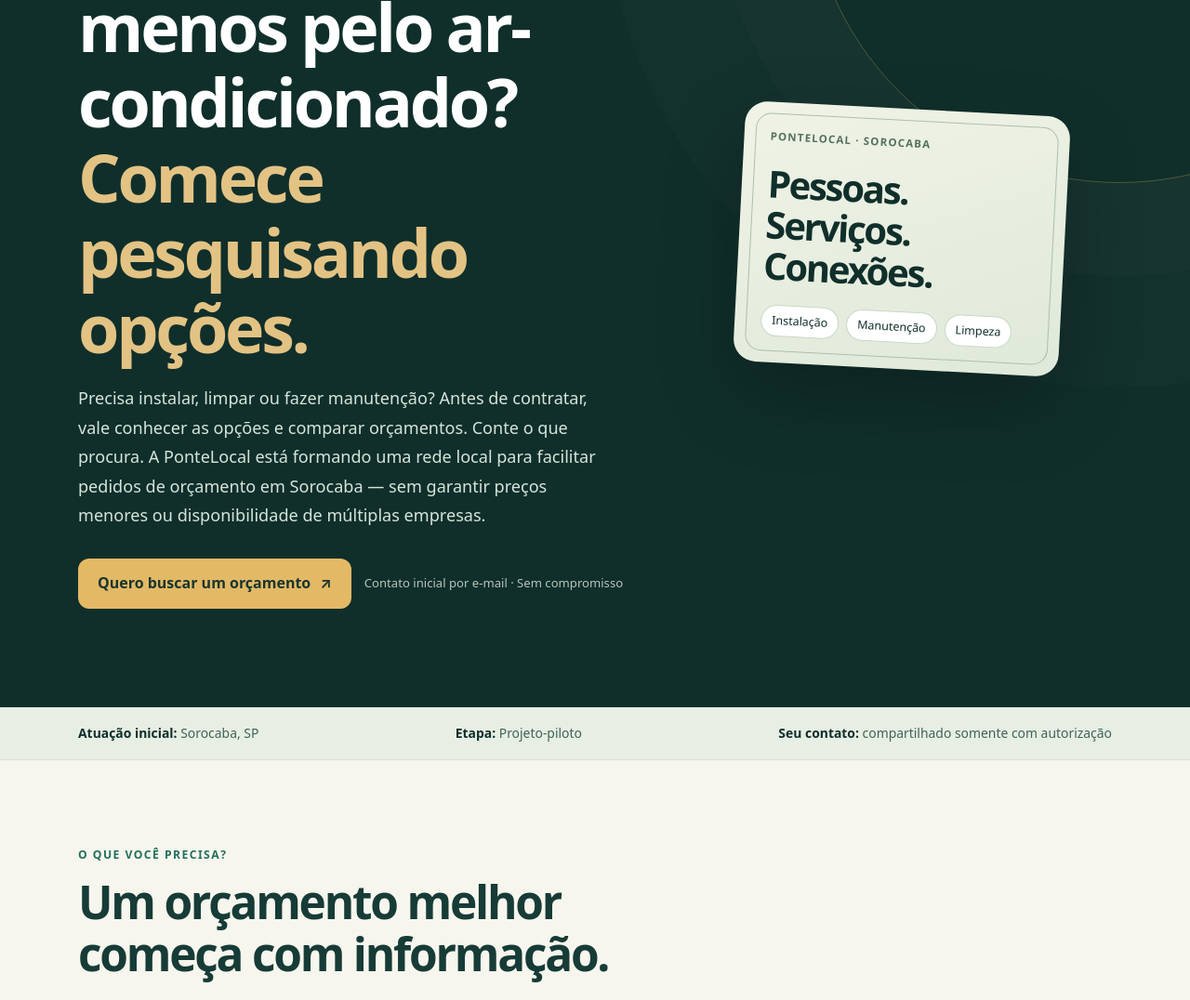
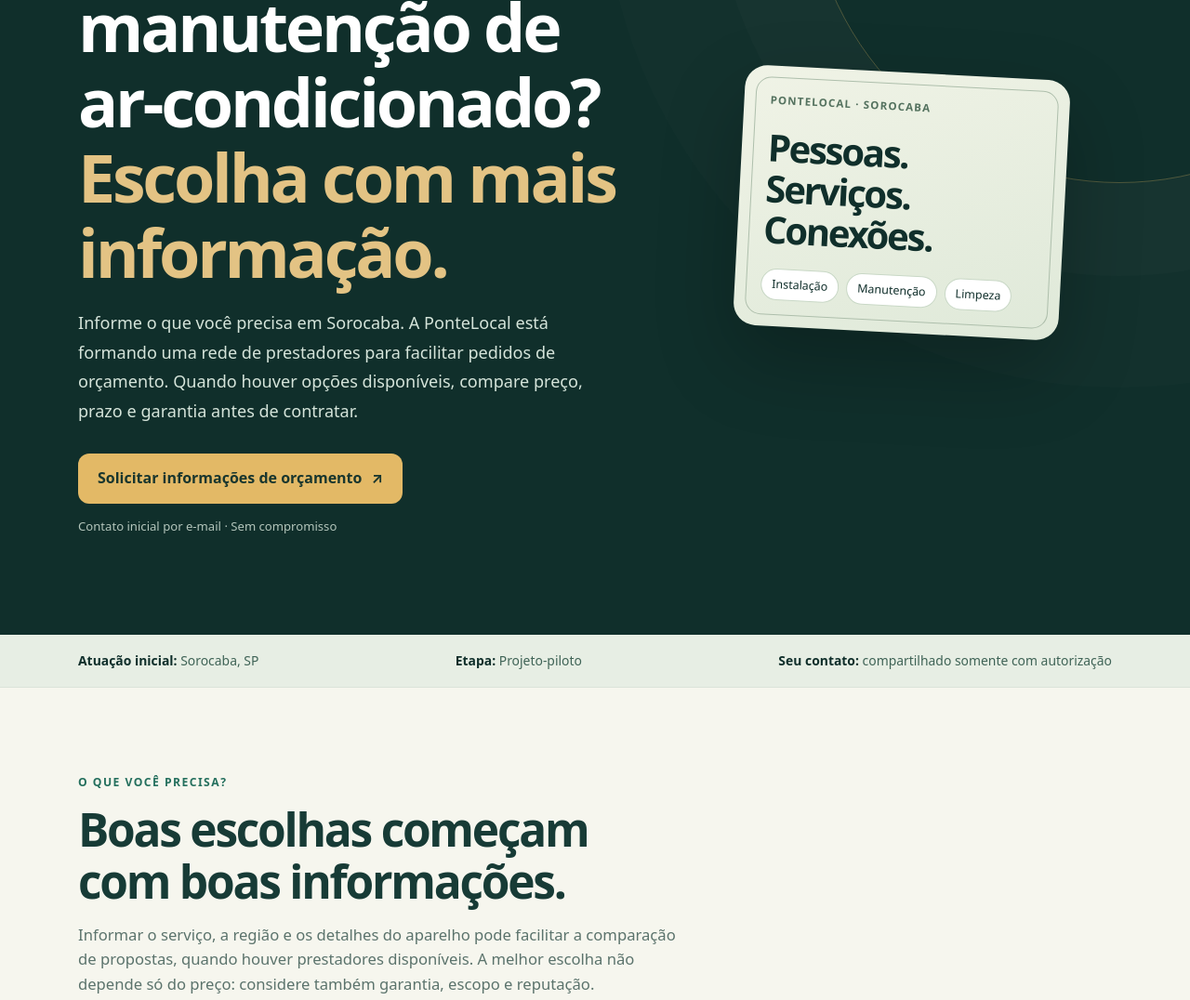
Before and after one commit to CorreiaCerta/correiacerta-site, a plain HTML site: page pontelocal/index.html in a window 1280 px wide. Shown: the part 314-1390 px from the top of the page at 93% size. Drawn offline with Linux system fonts and the light colour scheme.

Commit message:
Refine customer value proposition: informed quotes without savings or price-comparison guarantees

```diff
--- a/pontelocal/index.html
+++ b/pontelocal/index.html
@@ -4,7 +4,7 @@
 <meta charset="utf-8">
 <meta name="viewport" content="width=device-width, initial-scale=1">
 <meta name="theme-color" content="#102f2b">
-<meta name="description" content="PonteLocal Sorocaba: solicite informações para comparar orçamentos de instalação, limpeza e manutenção de ar-condicionado. Compare opções quando disponíveis, sem promessa de economia.">
+<meta name="description" content="PonteLocal Sorocaba: solicite informações para orçamentos de instalação, limpeza e manutenção de ar-condicionado. Conheça condições de prestadores participantes, quando disponíveis.">
 <meta name="robots" content="noindex, nofollow">
 <title>PonteLocal | Ar-condicionado em Sorocaba</title>
 <style>
@@ -99,16 +99,16 @@ details p{color:var(--muted);margin:10px 0 0}
 <div class="hero">
  <div class="hero-inner wrap">
   <div><span class="eyebrow">Conexões locais, com clareza</span>
-  <h1>Quer pagar menos pelo ar-condicionado? <em>Comece pesquisando opções.</em></h1>
-  <p>Precisa instalar, limpar ou fazer manutenção? Antes de contratar, vale conhecer as opções e comparar orçamentos. Conte o que procura. A PonteLocal está formando uma rede local para facilitar pedidos de orçamento em Sorocaba — sem garantir preços menores ou disponibilidade de múltiplas empresas.</p>
-  <div class="hero-actions"><a href="#solicitar" class="btn btn-primary">Quero buscar um orçamento <span aria-hidden="true">↗</span></a><span class="hero-note">Contato inicial por e-mail · Sem compromisso</span></div>
+  <h1>Instalação ou manutenção de ar-condicionado? <em>Escolha com mais informação.</em></h1>
+  <p>Informe o que você precisa em Sorocaba. A PonteLocal está formando uma rede de prestadores para facilitar pedidos de orçamento. Quando houver opções disponíveis, compare preço, prazo e garantia antes de contratar.</p>
+  <div class="hero-actions"><a href="#solicitar" class="btn btn-primary">Solicitar informações de orçamento <span aria-hidden="true">↗</span></a><span class="hero-note">Contato inicial por e-mail · Sem compromisso</span></div>
   </div>
   <div class="orbit" aria-hidden="true"><div class="visual-card"><div class="smalllabel">PonteLocal · Sorocaba</div><div class="big">Pessoas.<br>Serviços.<br>Conexões.</div><div class="chips"><span class="chip">Instalação</span><span class="chip">Manutenção</span><span class="chip">Limpeza</span></div></div></div>
  </div>
 </div>
 <div class="strip"><div class="strip-inner wrap"><span><strong>Atuação inicial:</strong> Sorocaba, SP</span><span><strong>Etapa:</strong> Projeto-piloto</span><span><strong>Seu contato:</strong> compartilhado somente com autorização</span></div></div>
 <section class="wrap" id="servicos">
- <div class="sectiontitle"><span class="kicker">O que você precisa?</span><h2>Um orçamento melhor começa com informação.</h2><p class="subtitle">Informar o serviço, a região e os detalhes do aparelho pode facilitar a comparação de propostas, quando houver prestadores disponíveis. A melhor escolha não depende só do preço: considere também garantia, escopo e reputação.</p></div>
+ <div class="sectiontitle"><span class="kicker">O que você precisa?</span><h2>Boas escolhas começam com boas informações.</h2><p class="subtitle">Informar o serviço, a região e os detalhes do aparelho pode facilitar a comparação de propostas, quando houver prestadores disponíveis. A melhor escolha não depende só do preço: considere também garantia, escopo e reputação.</p></div>
  <div class="cards">
  <article class="card"><div class="iconbox" aria-hidden="true">↗</div><h3>Instalação</h3><p>Instalação de aparelhos split e avaliação inicial do serviço necessário, conforme as condições de cada prestador.</p></article>
  <article class="card"><div class="iconbox" aria-hidden="true">✦</div><h3>Limpeza</h3><p>Solicitações de higienização e limpeza periódica de equipamentos de ar-condicionado.</p></article>
```
